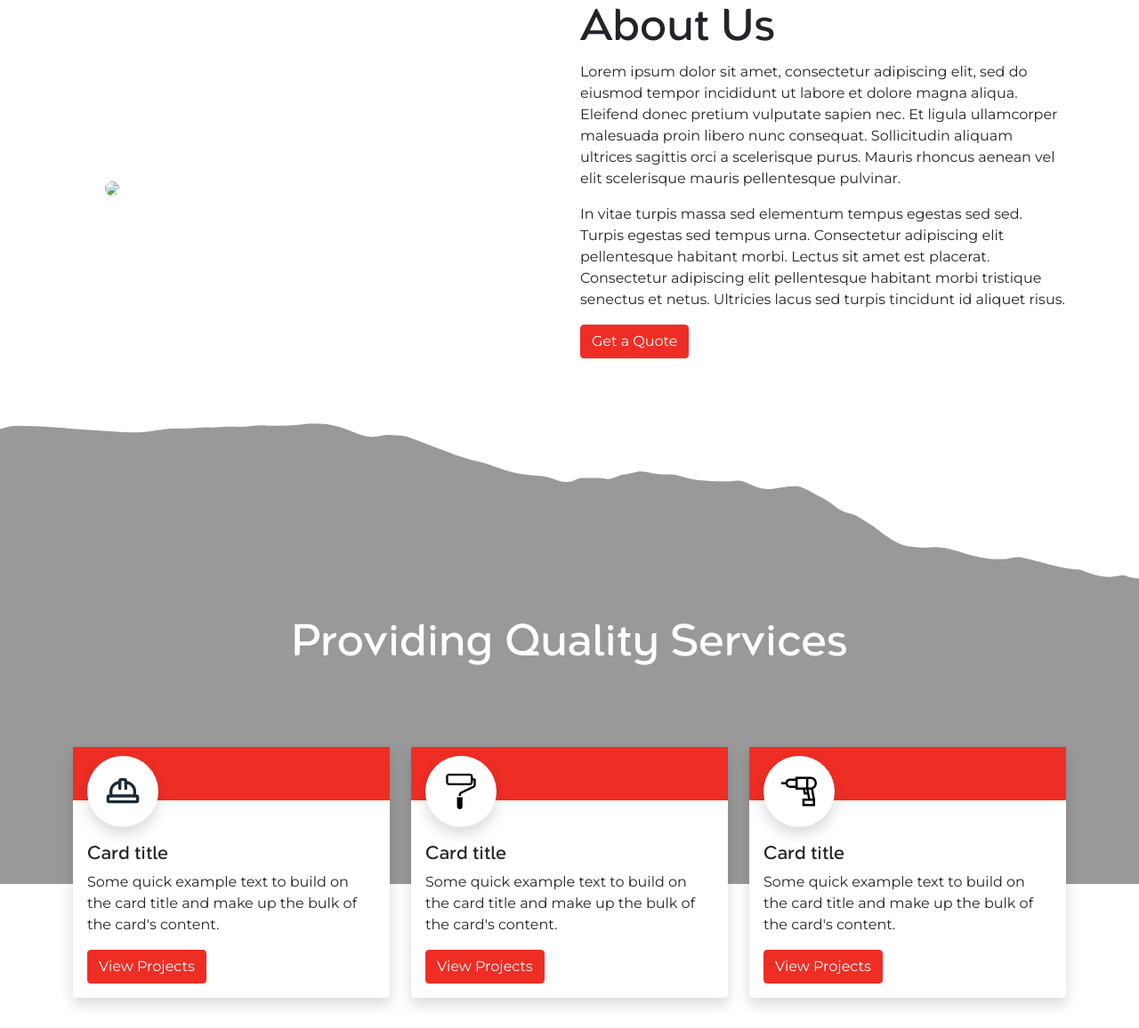
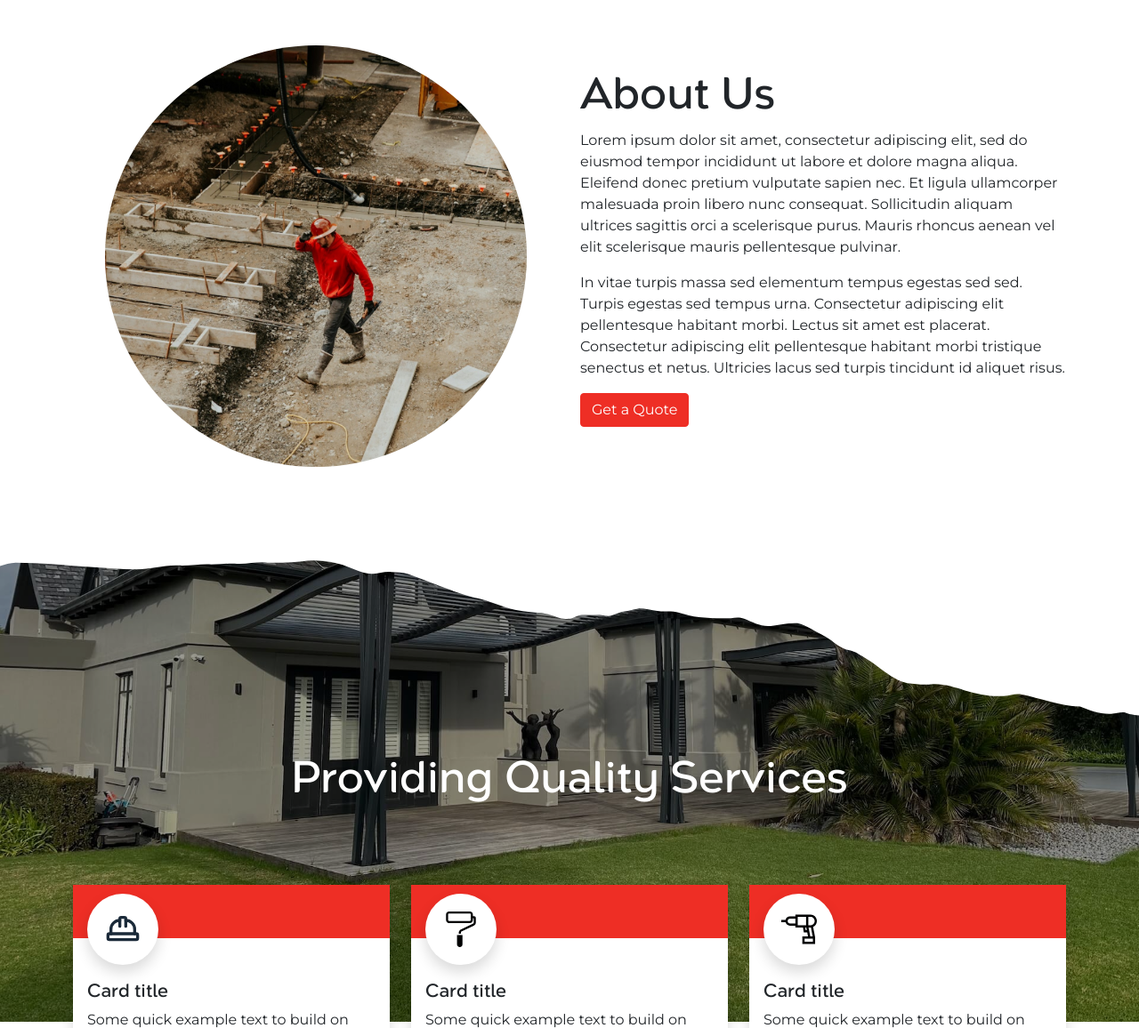
Before and after one commit to ZeniaD/gr-homes, a plain HTML site: page index.html in a window 1280 px wide. Shown: the part 933-2089 px from the top of the page at 89% size. Drawn offline with nearby package versions, Linux system fonts and the light colour scheme; some packages are replaced by stand-ins of ours; the site is published under a folder, as on GitHub Pages, so addresses that start at the root find nothing; a script that the page names is missing.

Commit message:
Fix images

```diff
--- a/index.html
+++ b/index.html
@@ -58,7 +58,7 @@
 
     <div class="overflow-hidden hero-container position-relative">
         <div class="w-100 vh-100 position-relative d-flex align-items-center">
-            <img src="/assets/img/IMG_7662.jpg"
+            <img src="assets/img/IMG_7662.jpg"
                  alt="Hero Image"
                  class="d-block w-100 vh-100 position-absolute start-0 end-0 top-0 bottom-0 object-fit-cover">
             <div class="dark-overlay"></div>
@@ -75,7 +75,7 @@
         <div class="container pt-5">
             <div class="row py-5 align-items-center">
                 <div class="col-md-6 px-5 py-5">
-                    <img class="img-fluid rounded-circle" src="/assets/img/stock-about.jpg"/>
+                    <img class="img-fluid rounded-circle" src="assets/img/stock-about.jpg"/>
                 </div>
                 <div class="col-md-6 ">
                     <h2 class="mb-2 ">About Us</h2>
@@ -101,7 +101,7 @@
                 </svg>
             </div>
         </div>
-        <div class="bg-image h-75 w-100 position-absolute bg-fixed dark-overlay" style="background-image: url('/assets/img/IMG_7661.jpg')"></div>
+        <div class="bg-image h-75 w-100 position-absolute bg-fixed dark-overlay" style="background-image: url('assets/img/IMG_7661.jpg')"></div>
         <div class="container position-relative pb-5">
             <h2 class="text-white mb-3 text-center py-5">Providing Quality Services</h2>
 
```
